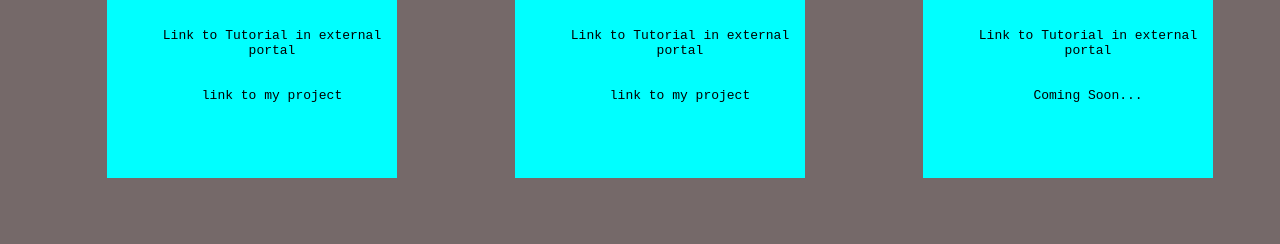
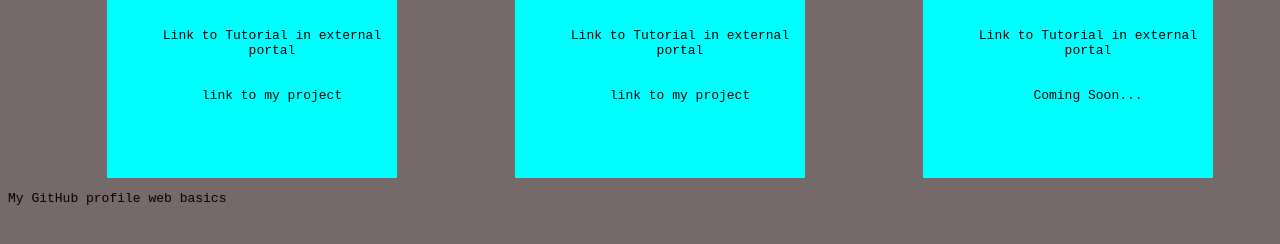
Before and after one commit to sedasaka/website, a plain HTML site: page index.html in a window 1280 px wide. Shown: the part 274-518 px from the top of the page. Drawn offline with Linux system fonts and the light colour scheme.

Commit message:
added some links

```diff
--- a/index.html
+++ b/index.html
@@ -89,6 +89,11 @@
       </li>
     </ul>
 
+    <div>
+        <a href="https://github.com/sedasaka">My GitHub profile</a>
+        <a href="https://sedasaka.github.io/web-basics2/">web basics</a>
+
+    </div>
 
 
   </body>
```
